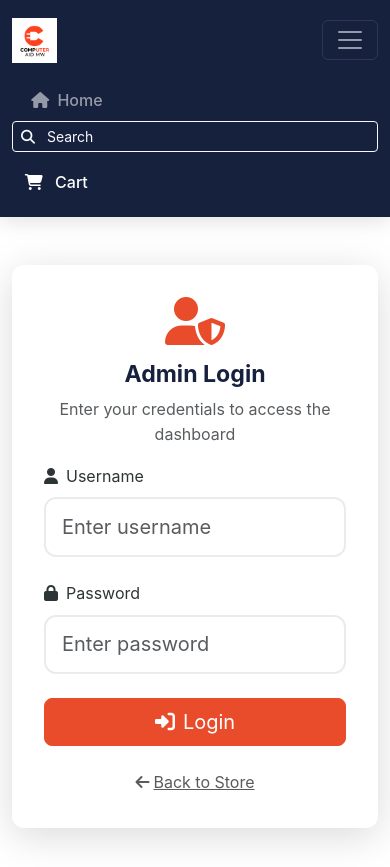
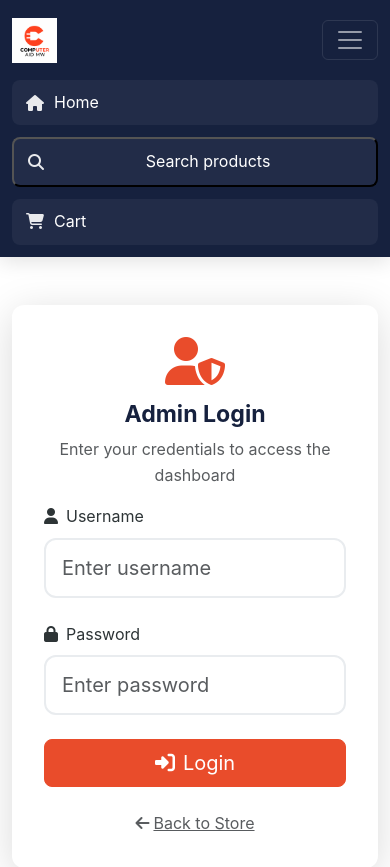
Before and after one commit to CedricNgendahimana/product-showcase, a Flask app: page /admin/login in a window 390 px wide, after a click that opens the changed part. Shown: the top 867 px of the page. Before the commit the page ends 843 px from the top, so only its background shows below. Run offline with Flask 3, Linux system fonts and the light colour scheme.

Commit message:
Professional mobile navbar layout and cart badge positioning

```diff
--- a/templates/base.html
+++ b/templates/base.html
@@ -11,13 +11,12 @@
 <link href="{{ url_for('static', filename='css/style.css') }}" rel="stylesheet">
 
 <style>
-/* ===== DESKTOP SEARCH (UNCHANGED) ===== */
+/* ===== DESKTOP (UNCHANGED) ===== */
 .search-wrapper {
     display: flex;
     align-items: center;
     position: relative;
 }
-
 .search-input {
     width: 0;
     opacity: 0;
@@ -25,36 +24,49 @@
     margin-left: 0;
     transition: all .3s ease;
 }
-
 .search-wrapper.active .search-input {
     width: 200px;
     opacity: 1;
     margin-left: 8px;
 }
 
-/* ===== MOBILE ONLY FIX ===== */
+/* ===== MOBILE PROFESSIONAL MENU ===== */
 @media (max-width: 991px) {
 
     .navbar-collapse {
         padding-top: 12px;
     }
 
-    /* Right-aligned vertical stack */
-    .mobile-stack {
+    .mobile-menu {
         width: 100%;
         display: flex;
         flex-direction: column;
-        align-items: flex-end;
-        gap: 10px;
+        gap: 12px;
     }
 
-    /* Full-width buttons */
-    .mobile-btn {
+    .mobile-item {
+        display: flex;
+        align-items: center;
+        justify-content: space-between;
         width: 100%;
-        text-align: left;
+        padding: 10px 14px;
+        border-radius: 8px;
+        background: rgba(255,255,255,0.05);
+        color: #fff;
+        text-decoration: none;
     }
 
-    /* Search vertical slide */
+    .mobile-item i {
+        font-size: 1rem;
+        opacity: 0.9;
+    }
+
+    .mobile-item span {
+        flex-grow: 1;
+        margin-left: 10px;
+    }
+
+    /* SEARCH */
     .search-wrapper {
         width: 100%;
         flex-direction: column;
@@ -65,7 +77,6 @@
         width: 100%;
         max-height: 0;
         opacity: 0;
-        margin-left: 0;
         margin-top: 0;
         transition: max-height .3s ease, opacity .3s ease;
     }
@@ -73,7 +84,21 @@
     .search-wrapper.active .search-input {
         max-height: 60px;
         opacity: 1;
-        margin-top: 6px;
+        margin-top: 8px;
+    }
+
+    /* CART BADGE FIX */
+    .cart-icon {
+        position: relative;
+    }
+
+    .cart-badge {
+        position: absolute;
+        top: -6px;
+        right: -10px;
+        font-size: 0.7rem;
+        padding: 3px 6px;
+        border-radius: 50%;
     }
 }
 </style>
@@ -96,11 +121,10 @@
         <span class="navbar-toggler-icon"></span>
     </button>
 
-    <!-- NAV -->
     <div class="collapse navbar-collapse" id="navbarNav">
 
-        <!-- LEFT -->
-        <ul class="navbar-nav me-auto">
+        <!-- DESKTOP LEFT -->
+        <ul class="navbar-nav me-auto d-none d-lg-flex">
             <li class="nav-item">
                 <a class="nav-link" href="{{ url_for('home') }}">
                     <i class="fas fa-home me-1"></i> Home
@@ -108,15 +132,22 @@
             </li>
         </ul>
 
-        <!-- RIGHT STACK -->
-        <div class="mobile-stack ms-lg-auto d-flex flex-column flex-lg-row align-items-lg-center gap-lg-2">
+        <!-- MOBILE / RIGHT -->
+        <div class="mobile-menu ms-lg-auto d-flex flex-column flex-lg-row align-items-lg-center gap-lg-2">
+
+            <!-- HOME (MOBILE ONLY) -->
+            <a href="{{ url_for('home') }}" class="mobile-item d-lg-none">
+                <i class="fas fa-home"></i>
+                <span>Home</span>
+            </a>
 
             <!-- SEARCH -->
-            <div class="search-wrapper" id="searchWrapper">
-                <button class="btn btn-sm btn-outline-light mobile-btn"
-                        type="button"
+            <div class="search-wrapper">
+                <button type="button"
+                        class="mobile-item"
                         id="searchToggle">
-                    <i class="fas fa-search me-2"></i> Search
+                    <i class="fas fa-search"></i>
+                    <span>Search products</span>
                 </button>
 
                 <form method="GET"
@@ -130,15 +161,16 @@
             </div>
 
             <!-- CART -->
-            <a href="{{ url_for('view_cart') }}"
-               class="nav-link text-white mobile-btn position-relative">
-                <i class="fas fa-shopping-cart me-2"></i> Cart
-
-                {% if cart_count and cart_count > 0 %}
-                <span class="position-absolute top-0 start-100 translate-middle badge rounded-pill bg-danger">
-                    {{ cart_count }}
-                </span>
-                {% endif %}
+            <a href="{{ url_for('view_cart') }}" class="mobile-item">
+                <div class="cart-icon">
+                    <i class="fas fa-shopping-cart"></i>
+                    {% if cart_count and cart_count > 0 %}
+                    <span class="badge bg-danger cart-badge">
+                        {{ cart_count }}
+                    </span>
+                    {% endif %}
+                </div>
+                <span>Cart</span>
             </a>
 
         </div>
@@ -154,7 +186,7 @@
 
 <script>
 const toggle = document.getElementById("searchToggle");
-const wrapper = document.getElementById("searchWrapper");
+const wrapper = document.querySelector(".search-wrapper");
 
 toggle.addEventListener("click", e => {
     e.stopPropagation();
```
